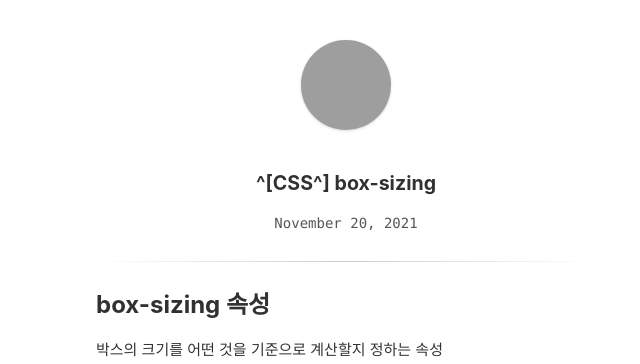
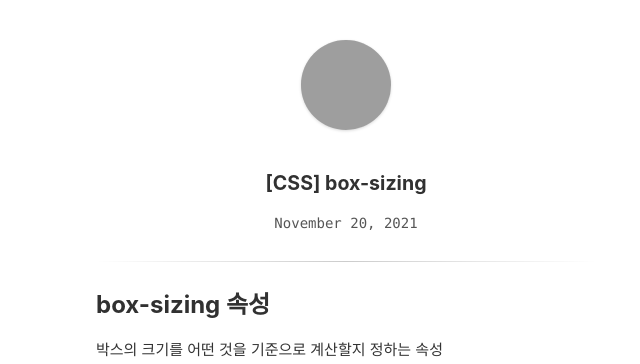
Before and after one commit to kyongs/kyongs.github.io, a Jekyll site: the page built from _posts/2021-11-20-box-sizing.md, in a window 1280 px wide. Shown: the top 364 px of the page, without its empty margins (294-934 px from the left). Built offline with Jekyll 4.4.1, drawn with Linux system fonts in a browser that asks for light colours; grey boxes are pictures that could not be loaded.

```diff
--- a/_posts/2021-11-20-box-sizing.md
+++ b/_posts/2021-11-20-box-sizing.md
@@ -1,5 +1,5 @@
 ---
-title: ^[CSS^] box-sizing
+title: "[CSS] box-sizing"
 updated: 2021-11-20 14:40
 ---
 
```
